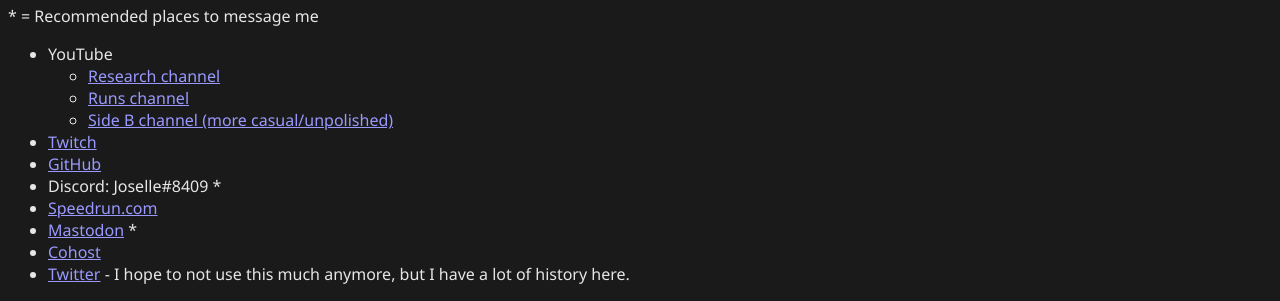
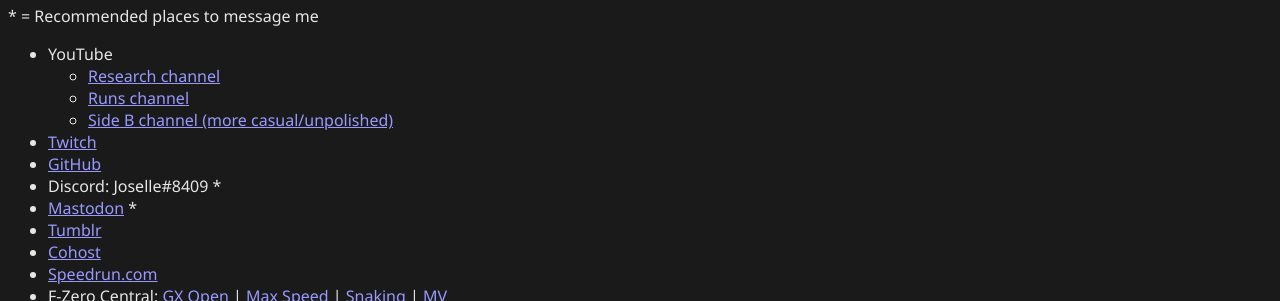
Before and after one commit to JoselleAstrid/joselleastrid.github.io, a plain HTML site: page index.html in a window 1280 px wide. Shown: the part 67-368 px from the top of the page. Drawn offline with Linux system fonts and the light colour scheme.

Commit message:
Add Tumblr and F-Zero Central links; update Mastodon link.

```diff
--- a/index.html
+++ b/index.html
@@ -41,10 +41,13 @@ a:active {
   </li>
   <li><a href="https://www.twitch.tv/joselle_a/">Twitch</a></li>
   <li><a href="https://github.com/JoselleAstrid">GitHub</a></li>
-  <li>Discord: Joselle#8409 *
+  <li>Discord: Joselle#8409 *</li>
+  <!-- The rel attribute is for Mastodon's link-ownership verification -->
+  <li><a rel="me" href="https://tech.lgbt/@joselle_astrid">Mastodon</a> *</li>
+  <li><a href="https://www.tumblr.com/joselle-astrid">Tumblr</a></li>
+  <li><a href="https://cohost.org/joselle-astrid">Cohost</a></li>
   <li><a href="https://www.speedrun.com/joselle_astrid/">Speedrun.com</a></li>
-  <li><a href="https://hachyderm.io/@joselle_astrid">Mastodon</a> *</li>
-  <li><a href="https://cohost.org/joselle-astrid">Cohost</a></li>
+  <li>F-Zero Central: <a href="https://fzerocentral.org/viewplayer.php?ladder=4&user=460">GX Open</a> | <a href="https://fzerocentral.org/viewplayer.php?ladder=5&user=460">Max Speed</a> | <a href="https://fzerocentral.org/viewplayer.php?ladder=8&user=460">Snaking</a> | <a href="https://fzerocentral.org/viewplayer.php?ladder=3&user=460">MV</a></li>
   <li><a href="https://twitter.com/joselle_astrid">Twitter</a> - I hope to not use this much anymore, but I have a lot of history here.</li>
 </ul>
 
```
